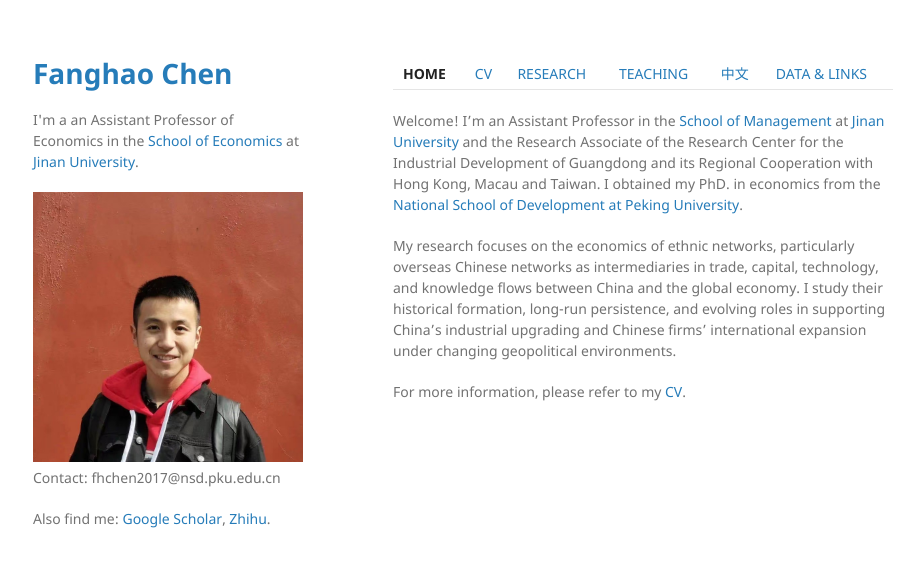
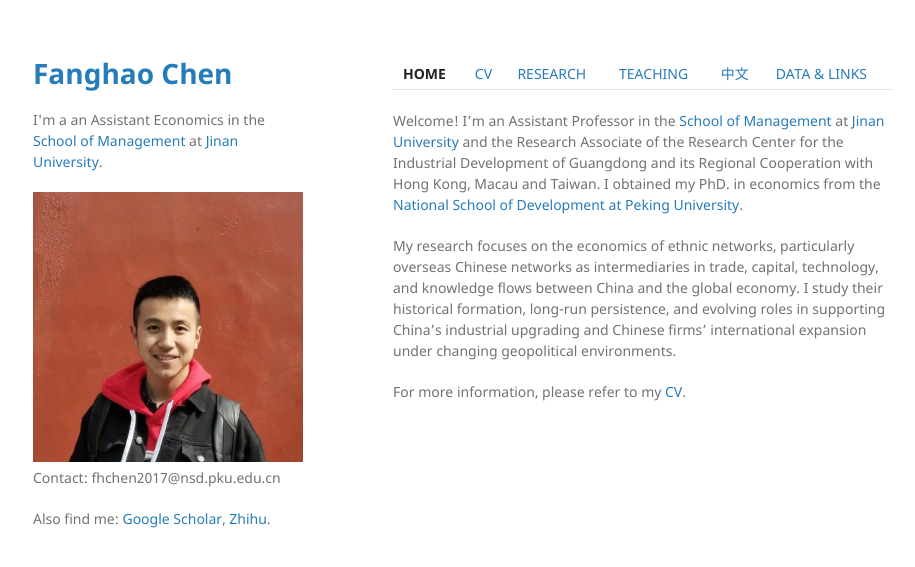
Before and after one commit to FanghaoChen/homepage, a Jekyll site: the page built from index.md, in a window 1280 px wide. Shown: the top 567 px of the page, without its empty margins (177-1092 px from the left). Built offline with Jekyll 4.4.1, drawn with Linux system fonts in a browser that asks for light colours.

Commit message:
Update default.html

```diff
--- a/_layouts/default.html
+++ b/_layouts/default.html
@@ -19,7 +19,7 @@
 
         <p> </p>
 
-        I'm a an Assistant Professor of Economics in the <a href="https://www.jnu.edu.cn/main.htm">School of Economics</a> at <a href="https://www.pku.edu.cn/">Jinan University</a>.
+        I'm a an Assistant Economics in the <a href="https://ms.jnu.edu.cn/">School of Management</a> at <a href="https://www.jnu.edu.cn/">Jinan University</a>.
 
    <!--     <p>{{ site.description | default: site.github.project_tagline }}</p> -->
 
```
